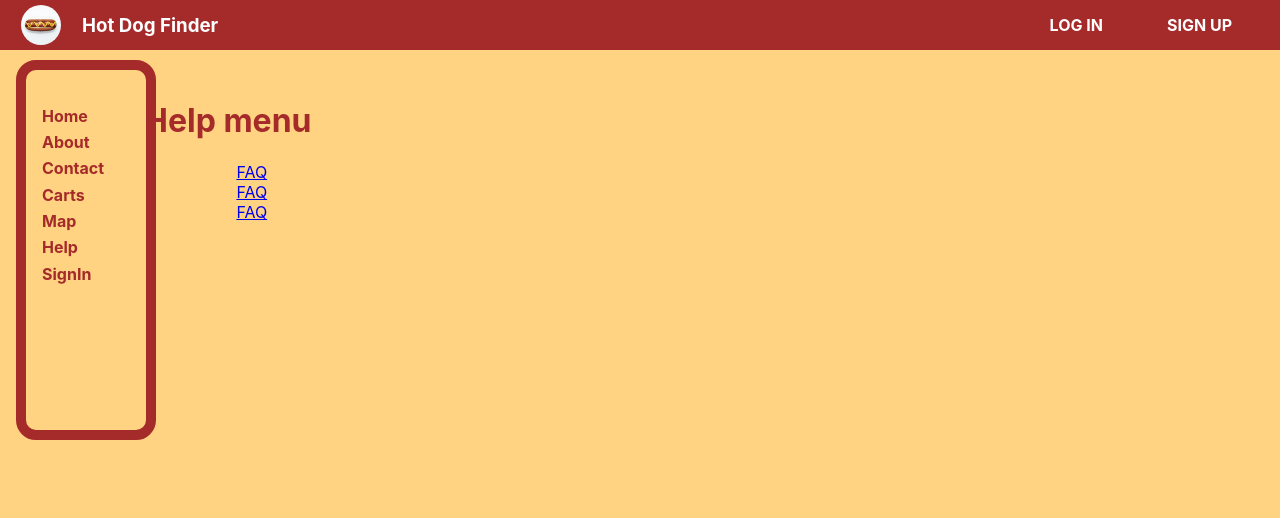
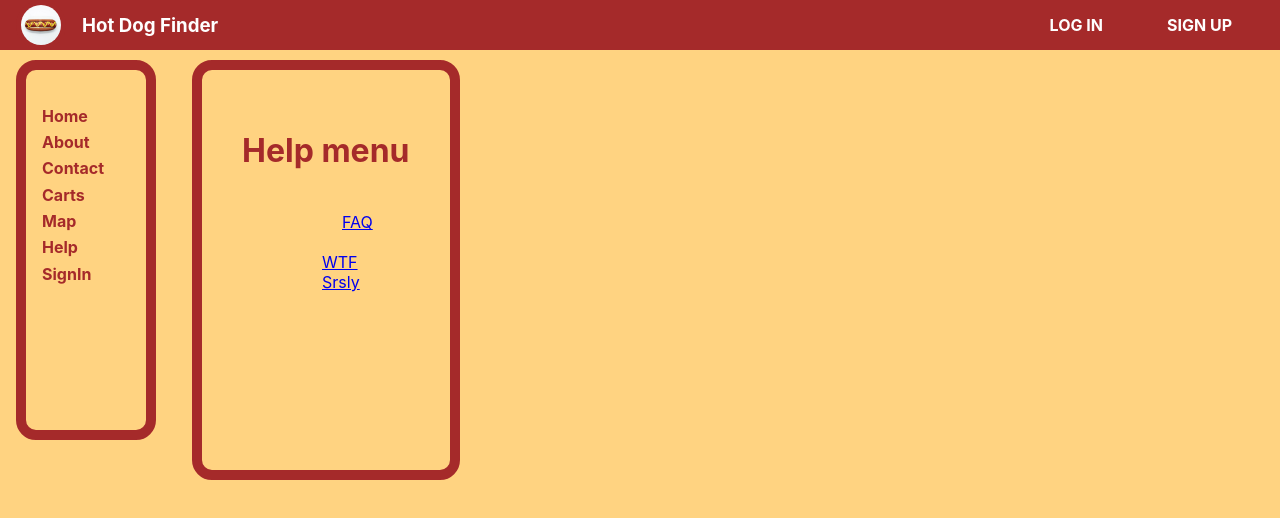
Before and after one commit to chonger878/Hot-Dog-Cart-Finder-App, a React (Create React App) app in the folder front-end-react/: page /help in a window 1280 px wide. Shown: the top 518 px of the page. Built offline with nearby package versions, Linux system fonts and the light colour scheme; what google-maps-react would draw is missing.

Commit message:
changes to sidebar components and related css, and to map carts

```diff
--- /dev/null
+++ b/front-end-react/src/components/about/About.css
@@ -0,0 +1,14 @@
+.OverallDiv {
+    border: 10px solid brown;
+    border-radius: 20px;
+    margin-left: 12em;
+    height: 30em;
+}
+
+.header {
+    color: brown;
+}
+
+.statement {
+    padding: 2em;
+}
--- a/front-end-react/src/components/about/About.js
+++ b/front-end-react/src/components/about/About.js
@@ -1,11 +1,34 @@
 import React from 'react';
+import {Link} from "react-router-dom";
 
-var About = props => {
+import './About.css'
+
+var About = () => {
     return (
-        <div className="About">
-
+        <div className = "OverallDiv">
+            <div className = "AboutHeader">
+                <h1 id = "header">About Us</h1>
+            </div>
+            <div className="AboutMainBlock">
+                <p id = "statement">
+                    We here at Hot Dog Finder believe that a good dog is hard to find. That's where
+                    we come in; with our cutting-edge web technology, we find you the locations of
+                    Seattle's many Hot Dog Carts, and provide you with all the information you need
+                    to find just the right dog for you. Want a brat? Maybe a Chicago-style? Our app
+                    gives you all the pertinent info for any vendor, including their current location,
+                    hours of operation, phone number, and more! Now go get a dog!
+                </p>
+            </div>
         </div>
     )
 }
 
 export default About;
+
+// var About = props => {
+//     return (
+//         <div className="About">
+
+//         </div>
+//     )
+// }
--- /dev/null
+++ b/front-end-react/src/components/help/Help.css
@@ -0,0 +1,14 @@
+.help {
+    border: 10px solid brown;
+    border-radius: 20px;
+    margin-left: 12em;
+    height: 20em;
+    padding: 40px;
+}
+
+.theList {
+    text-align: left;
+}
+.faq {
+    padding: 20px;
+}
--- a/front-end-react/src/components/help/Help.js
+++ b/front-end-react/src/components/help/Help.js
@@ -1,15 +1,17 @@
 import React from 'react';
 import {Link} from "react-router-dom";
+
+import './Help.css'
 
 
 var Help = () => {
     return (
         <div className="help">
             <h1>Help menu</h1>
-            <ul>
-                <li><a href="/help/1">FAQ</a></li>
-                <li><a href="/help/2">FAQ</a></li>
-                <li><a href="/help/3">FAQ</a></li>
+            <ul className = "theList">
+                <li className = "faq"><a href="/help/FAQ">FAQ</a></li>
+                <li className = 'wtf'><a href="/help/WTF">WTF</a></li>
+                <li className = 'srsly'><a href="/help/FoReals">Srsly</a></li>
             </ul>
 
         </div>
--- a/front-end-react/src/components/map/MapContainer.js
+++ b/front-end-react/src/components/map/MapContainer.js
@@ -60,9 +60,9 @@ class MapContainer extends Component {
         <div className={`${this.state.isCartSelected}`}>
         <button id="closeButton" onClick={() => this.onCloseButtonClick()}>close</button>
           <div className = "cartInfo">
-            <h3>cart number: {this.state.selectedCart.content}</h3>
             <h3> {this.state.selectedCart.content}</h3>
             <p>{this.state.selectedCart.FirstName} {this.state.selectedCart.LastName}</p>
+            <p>Hours: {this.state.selectedCart.DaysAWeek}</p>
             <p>Phone: {this.state.selectedCart.Phone}</p>
             <p>Email: {this.state.selectedCart.Email}</p>
             <p>Location: {this.state.selectedCart.Location}</p>
@@ -76,5 +76,12 @@ class MapContainer extends Component {
 export default GoogleApiWrapper ({
   // https://console.cloud.google.com/google/maps-apis/apis/maps-embed-backend.googleapis.com/metrics?project=ad320-269405
   // apiKey: 'AIzaSyCJWUOedbDU0sEJpDAd_mZ93qSoPzpIFIw&libraries=places&callback=initMap'
-  apiKey: 'AIzaSyCZ_DeGWRaw9b0ptA2vUJy55AlLcsF2KHE'
+
+  //The API key used below is the one Bob set up for the class, set to expire at the end of
+  //the quarter. The old one (set up by Farhad I think?) is pasted into the comment at the
+  //bottom of this file.
+  apiKey: 'AIzaSyDEsKpLXZJY-Ch3s_UN152D7btqc7HOocQ'
 })(MapContainer);
+
+
+//AIzaSyCZ_DeGWRaw9b0ptA2vUJy55AlLcsF2KHE
--- a/front-end-react/src/components/nav/Nav.css
+++ b/front-end-react/src/components/nav/Nav.css
@@ -23,24 +23,34 @@
   .nav-links a{
       text-decoration: none;
       font-weight: bolder;
-      color: brown  }
+      color: brown;
+  }
 
   .nav-links li{
     padding: 0.2rem 0.5rem;
 }
 
-.help {
+/* .help {
   position: fixed;
   top: 5rem;
-}
+} */
 
 h1 {
-  padding-left: 9rem;
+  /* padding-left: 9rem; */
   color: brown;
 }
 
 ul {
-  padding-left: 12rem;
+  padding-left: 5rem;
   list-style: none;
   color: brown;
 }
+
+p {
+  /* margin-left: 12em; */
+  /* margin-right: auto; */
+  width: 24em;
+  text-align: justify;
+  /* padding: 2em; */
+  /* border: 10px solid brown; */
+}
```
Also changed, not shown: front-end-react/src/components/home/Home.js (added, +15 -0 lines).
